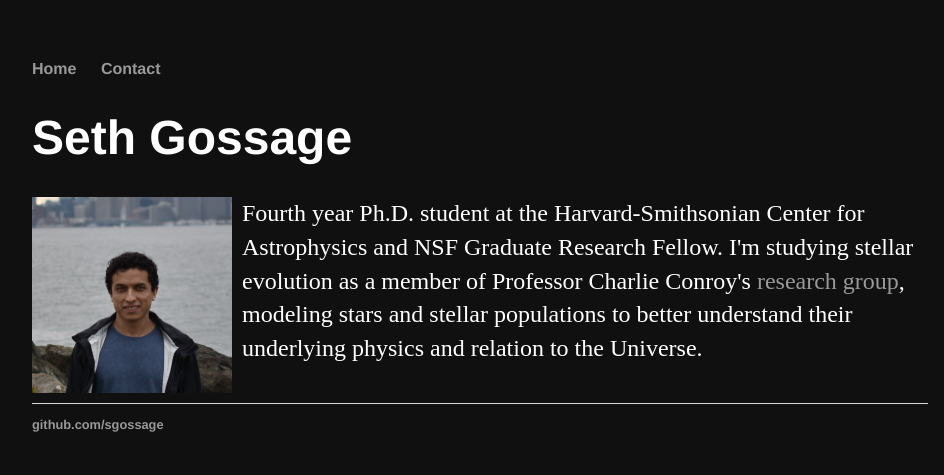
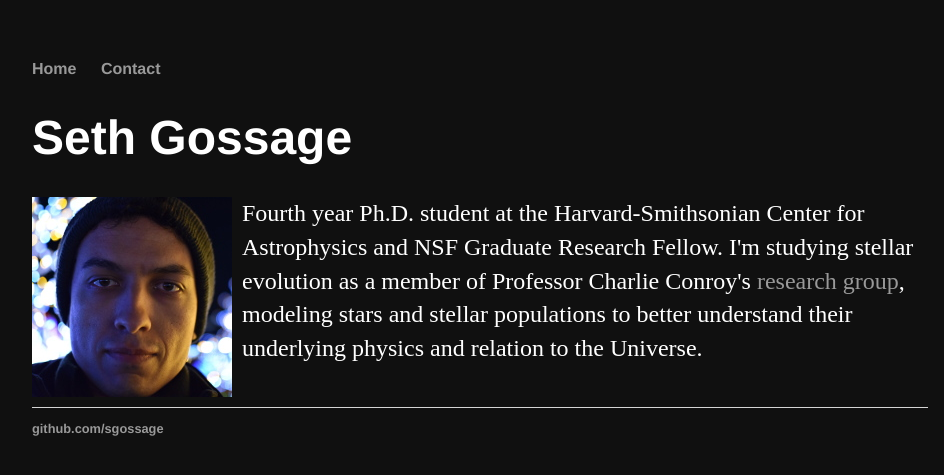
Before and after one commit to sgossage/sgossage.github.io, a Jekyll site: the page built from index.html, in a window 1280 px wide. Shown: the top 475 px of the page, without its empty margins (160-1104 px from the left). Built offline with Jekyll 4.4.1, drawn with Linux system fonts in a browser that asks for light colours.

Commit message:
pic update

```diff
--- a/index.html
+++ b/index.html
@@ -4,7 +4,7 @@ title: Seth Gossage
 ---
 <div class="blurb">
 	<h1>Seth Gossage</h1>
-	<img src="/imgs/sef200x200_2.JPG" width="200", height="196"/>
+	<img src="/imgs/sefface200_200.JPG" width="200", height="200"/>
 	<p>Fourth year Ph.D. student at the Harvard-Smithsonian
 	   Center for Astrophysics and NSF Graduate Research Fellow. I'm
 	   studying stellar evolution as a member of Professor
```
Also changed, not shown: imgs/sefface200_200.JPG (added).
